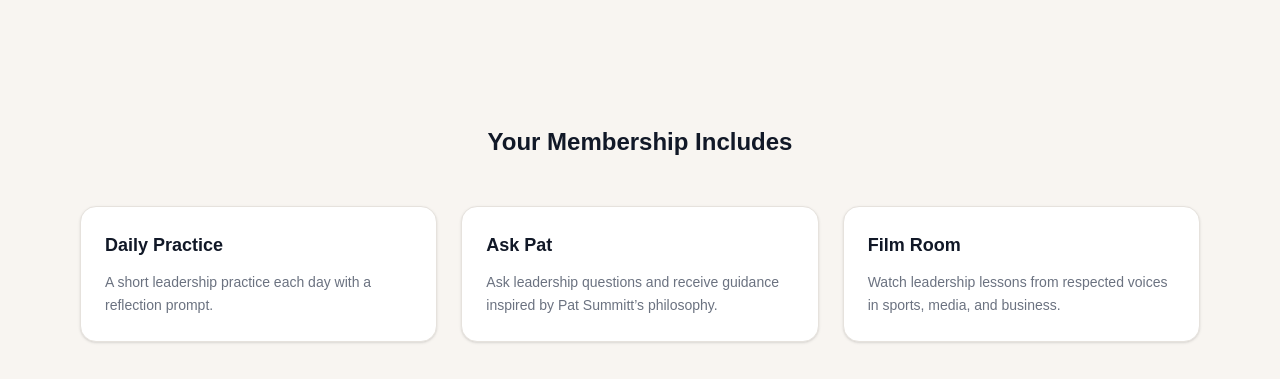
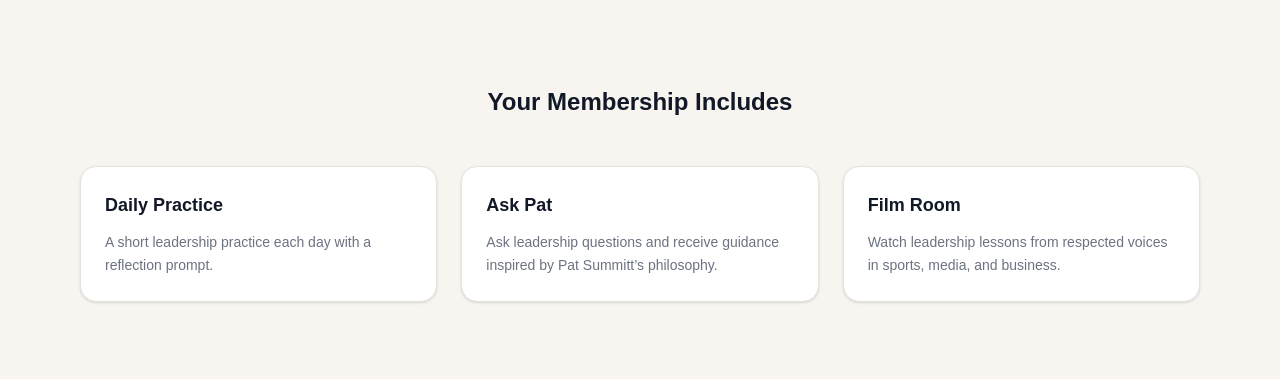
Before and after one commit to tylersummitt-jpg/Summitt-mindset, a Next.js app: page /subscribe in a window 1280 px wide. Shown: the part 421-800 px from the top of the page. Built offline with nearby package versions, Linux system fonts and the light colour scheme; no server answers.

Commit message:
fix spacing

```diff
--- a/src/app/subscribe/page.tsx
+++ b/src/app/subscribe/page.tsx
@@ -120,7 +120,7 @@ function SubscribePageInner() {
       {/* --------------------------------------------------
           Section 2 — What You Get
           -------------------------------------------------- */}
-      <section className="max-w-6xl mx-auto px-4 py-16">
+      <section className="max-w-6xl mx-auto px-4 pt-6 pb-16">
         <h2 className="text-2xl font-bold text-[var(--text)] text-center mb-12">
           Your Membership Includes
         </h2>
```
